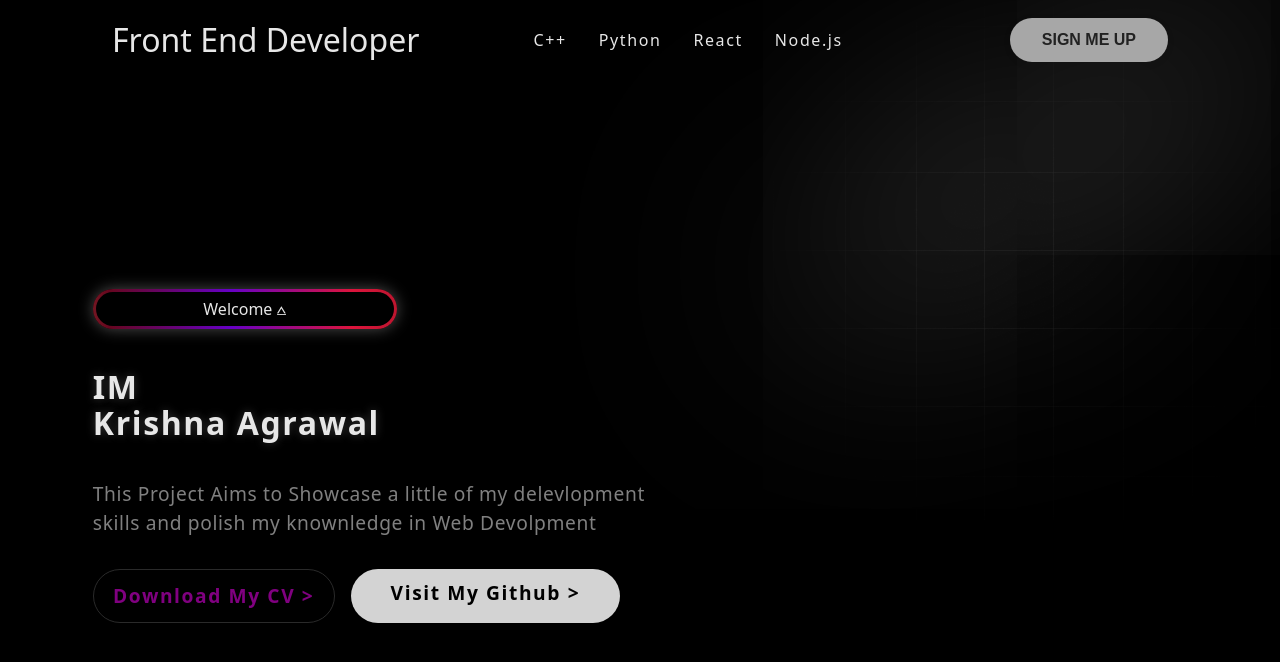
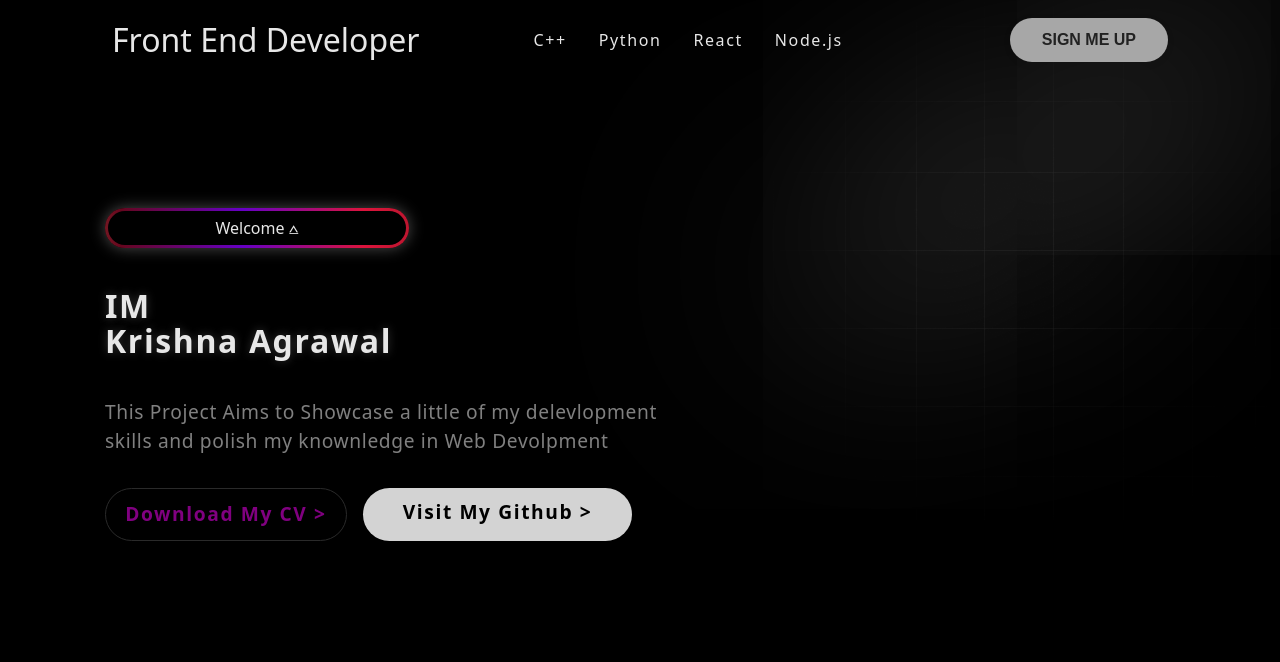
Before and after one commit to krishna-Agrawal23/Interactive3D, a plain HTML site: page index.html in a window 1280 px wide. Drawn offline with Linux system fonts and the light colour scheme; some packages are replaced by stand-ins of ours; a script that the page names is missing.

Commit message:
Update style.css

```diff
--- a/style.css
+++ b/style.css
@@ -93,13 +93,13 @@ main{
     display: flex;
     flex-direction: column;
     justify-content: center;
-    min-height: calc(90vh - 6rem);
+    min-height: calc(10vh - 1rem);
     position: relative;
 }
 
 .content{
     max-width: 40rem;
-    margin-left: 5%;
+    margin-left: 6%;
     z-index: 1;
 }
 
```
